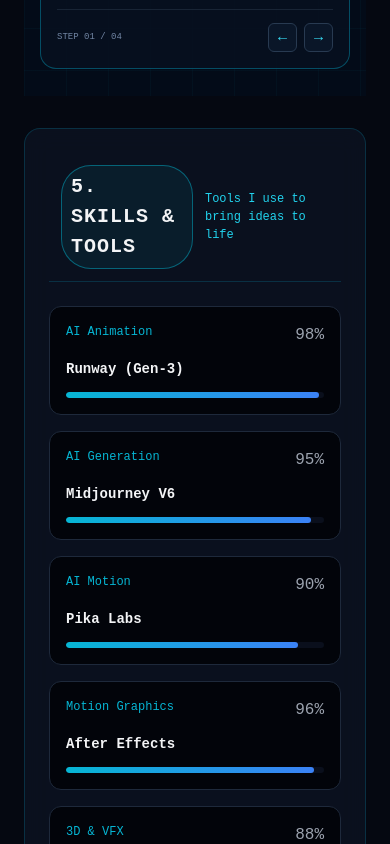
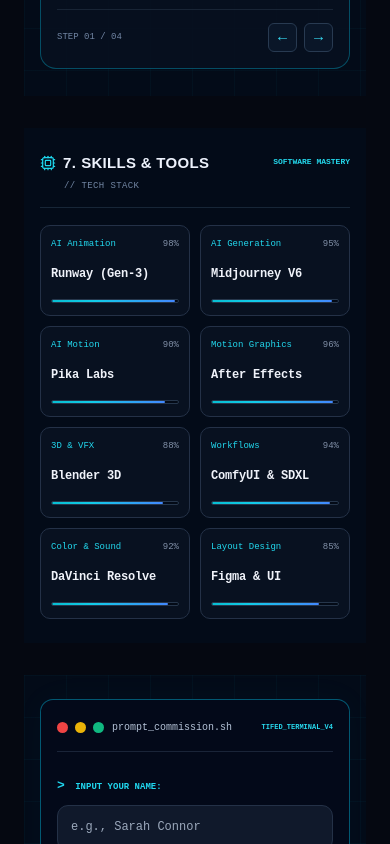
Before and after one commit to TIFEDesigns/tifeddesign, a Next.js app: page / in a window 390 px wide. Shown: the part 5620-6464 px from the top of the page. Built offline with nearby package versions, Linux system fonts and the light colour scheme.

Commit message:
Worked on the Skills

```diff
--- /dev/null
+++ b/app/SkillsGrid.css
@@ -0,0 +1,266 @@
+
+/* SkillsGrid.css */
+
+.skills-section {
+  position: relative;
+  isolation: isolate;
+  width: 100%;
+  padding: 28px 4%;
+  color: #edf2fc;
+  background: #030b18;
+  font-family: Arial, Helvetica, sans-serif;
+}
+
+/* SECTION HEADER */
+
+.skills-header {
+  width: 100%;
+  max-width: 1120px;
+  min-height: 36px;
+  margin: 0 auto 21px;
+  padding-bottom: 13px;
+  display: flex;
+  align-items: center;
+  justify-content: space-between;
+  gap: 18px;
+  border-bottom: 1px solid rgba(105, 145, 180, 0.2);
+}
+
+.skills-heading {
+  min-width: 0;
+  display: flex;
+  align-items: center;
+  flex-wrap: wrap;
+  gap: 11px;
+}
+
+.skills-heading-icon {
+  flex-shrink: 0;
+  color: #1ed8ef;
+}
+
+.skills-heading h2 {
+  margin: 0;
+  color: #edf2fc;
+  font-size: 20px;
+  font-weight: 900;
+  letter-spacing: 0.8px;
+  line-height: 1.4;
+}
+
+.skills-section-number {
+  margin-right: 9px;
+}
+
+.skills-heading-subtitle {
+  color: #7286a3;
+  font-family: "Courier New", monospace;
+  font-size: 10px;
+  letter-spacing: 0.4px;
+  white-space: nowrap;
+}
+
+.skills-header-status {
+  flex-shrink: 0;
+  color: #24d9ed;
+  font-family: "Courier New", monospace;
+  font-size: 9px;
+  font-weight: 700;
+  white-space: nowrap;
+}
+
+/* SKILLS GRID */
+
+.skills-grid {
+  width: 100%;
+  max-width: 1120px;
+  margin: 0 auto;
+  display: grid;
+  grid-template-columns: repeat(4, minmax(0, 1fr));
+  gap: 14px;
+}
+
+/* INDIVIDUAL SKILL CARDS */
+
+.skill-card {
+  min-width: 0;
+  min-height: 90px;
+  padding: 15px 15px 14px;
+  display: flex;
+  flex-direction: column;
+  justify-content: space-between;
+  gap: 11px;
+  border: 1px solid #243147;
+  border-radius: 12px;
+  background: rgba(9, 18, 33, 0.96);
+  transition:
+    border-color 0.2s ease,
+    background 0.2s ease;
+}
+
+.skill-card:hover {
+  border-color: rgba(0, 205, 239, 0.45);
+  background: #0b1729;
+}
+
+/* CATEGORY AND PERCENTAGE */
+
+.skill-card-header {
+  min-width: 0;
+  display: flex;
+  align-items: center;
+  justify-content: space-between;
+  gap: 8px;
+}
+
+.skill-type {
+  min-width: 0;
+  overflow: hidden;
+  color: #22d9ef;
+  font-family: "Courier New", monospace;
+  font-size: 10px;
+  line-height: 1.4;
+  text-overflow: ellipsis;
+  white-space: nowrap;
+}
+
+.skill-level {
+  flex-shrink: 0;
+  color: #8291a8;
+  font-family: "Courier New", monospace;
+  font-size: 10px;
+  line-height: 1.4;
+}
+
+/* TOOL NAME */
+
+.skill-name {
+  margin: 0;
+  color: #f0f3fa;
+  font-size: 13px;
+  font-weight: 800;
+  line-height: 1.45;
+  letter-spacing: -0.2px;
+  overflow-wrap: anywhere;
+}
+
+/* PROFICIENCY BAR */
+
+.skill-bar {
+  width: 100%;
+  height: 5px;
+  overflow: hidden;
+  border: 1px solid #26364b;
+  border-radius: 20px;
+  background: #030a16;
+}
+
+.skill-bar-fill {
+  height: 100%;
+  border-radius: inherit;
+  background: linear-gradient(
+    90deg,
+    #08bed1 0%,
+    #12cce8 35%,
+    #4388ff 100%
+  );
+  transition: width 0.5s ease;
+}
+
+/* TABLET */
+
+@media (max-width: 900px) {
+  .skills-section {
+    padding: 26px 3%;
+  }
+
+  .skills-grid {
+    grid-template-columns: repeat(2, minmax(0, 1fr));
+    gap: 13px;
+  }
+
+  .skills-heading {
+    gap: 9px;
+  }
+
+  .skills-heading h2 {
+    font-size: 18px;
+  }
+}
+
+/* MOBILE */
+
+@media (max-width: 520px) {
+  .skills-section {
+    padding: 24px 16px;
+  }
+
+  .skills-header {
+    align-items: flex-start;
+    gap: 10px;
+    margin-bottom: 17px;
+  }
+
+  .skills-heading {
+    gap: 7px;
+  }
+
+  .skills-heading-icon {
+    width: 16px;
+    height: 16px;
+  }
+
+  .skills-heading h2 {
+    font-size: 15px;
+    letter-spacing: 0.3px;
+  }
+
+  .skills-section-number {
+    margin-right: 5px;
+  }
+
+  .skills-heading-subtitle {
+    width: 100%;
+    padding-left: 24px;
+    font-size: 9px;
+  }
+
+  .skills-header-status {
+    padding-top: 4px;
+    font-size: 8px;
+  }
+
+  .skills-grid {
+    grid-template-columns: repeat(2, minmax(0, 1fr));
+    gap: 10px;
+  }
+
+  .skill-card {
+    min-height: 91px;
+    padding: 12px 10px;
+    gap: 10px;
+    border-radius: 10px;
+  }
+
+  .skill-type,
+  .skill-level {
+    font-size: 9px;
+  }
+
+  .skill-name {
+    font-size: 12px;
+  }
+
+  .skill-bar {
+    height: 4px;
+  }
+}
+
+/* ACCESSIBILITY */
+
+@media (prefers-reduced-motion: reduce) {
+  .skill-card,
+  .skill-bar-fill {
+    transition: none;
+  }
+}
--- a/app/SkillsGrid.tsx
+++ b/app/SkillsGrid.tsx
@@ -1,51 +1,86 @@
-import React from 'react';
 
-const SKILLS = [
-  { name: 'Runway (Gen-3)', type: 'AI Animation', level: 98, icon: 'Zap' },
-  { name: 'Midjourney V6', type: 'AI Generation', level: 95, icon: 'Sparkles' },
-  { name: 'Pika Labs', type: 'AI Motion', level: 90, icon: 'Film' },
-  { name: 'After Effects', type: 'Motion Graphics', level: 96, icon: 'Layers' },
-  { name: 'Blender 3D', type: '3D & VFX', level: 88, icon: 'Box' },
-  { name: 'ComfyUI & SDXL', type: 'Workflows', level: 94, icon: 'Cpu' },
-  { name: 'DaVinci Resolve', type: 'Color & Sound', level: 92, icon: 'Monitor' },
-  { name: 'Figma & UI', type: 'Layout Design', level: 85, icon: 'Grid' }
+import React from "react";
+import { Cpu } from "lucide-react";
+import "./SkillsGrid.css";
+
+type Skill = {
+  name: string;
+  type: string;
+  level: number;
+};
+
+const SKILLS: Skill[] = [
+  { name: "Runway (Gen-3)", type: "AI Animation", level: 98 },
+  { name: "Midjourney V6", type: "AI Generation", level: 95 },
+  { name: "Pika Labs", type: "AI Motion", level: 90 },
+  { name: "After Effects", type: "Motion Graphics", level: 96 },
+  { name: "Blender 3D", type: "3D & VFX", level: 88 },
+  { name: "ComfyUI & SDXL", type: "Workflows", level: 94 },
+  { name: "DaVinci Resolve", type: "Color & Sound", level: 92 },
+  { name: "Figma & UI", type: "Layout Design", level: 85 },
 ];
 
 export const SkillsGrid: React.FC = () => {
   return (
-    <section id="about" className="hud-card">
-      <div className='skills-title'>
-        <h2 className="section-tag">
-            5. Skills & Tools
-        </h2>
-        <span className='software-mastery'>Tools I use to bring ideas to life</span>
+    <section id="skills" className="skills-section">
+      <div className="skills-header">
+        <div className="skills-heading">
+          <Cpu
+            className="skills-heading-icon"
+            size={19}
+            strokeWidth={1.8}
+            aria-hidden="true"
+          />
+
+          <h2>
+            <span className="skills-section-number">7.</span>
+            SKILLS &amp; TOOLS
+          </h2>
+
+          <span className="skills-heading-subtitle">
+            // TECH STACK
+          </span>
+        </div>
+
+        <span className="skills-header-status">
+          SOFTWARE MASTERY
+        </span>
       </div>
 
-      <div className="grid-4">
+      <div className="skills-grid">
         {SKILLS.map((skill) => (
-          <div
-            key={skill.name}
-            className="skill-card"
-          >
+          <article className="skill-card" key={skill.name}>
             <div className="skill-card-header">
               <span className="skill-type">{skill.type}</span>
-              <span className="skill-level">{skill.level}%</span>
+
+              <span
+                className="skill-level"
+                aria-label={`${skill.level} percent`}
+              >
+                {skill.level}%
+              </span>
             </div>
 
-            <h3 className="skill-name">
-              {skill.name}
-            </h3>
+            <h3 className="skill-name">{skill.name}</h3>
 
-            {/* Level Bar */}
-            <div className="skill-bar">
+            <div
+              className="skill-bar"
+              role="progressbar"
+              aria-label={`${skill.name} proficiency`}
+              aria-valuemin={0}
+              aria-valuemax={100}
+              aria-valuenow={skill.level}
+            >
               <div
                 className="skill-bar-fill"
                 style={{ width: `${skill.level}%` }}
               />
             </div>
-          </div>
+          </article>
         ))}
       </div>
     </section>
   );
 };
+
+export default SkillsGrid;
```
